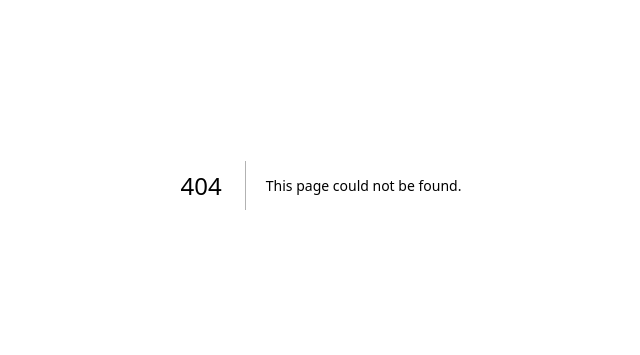
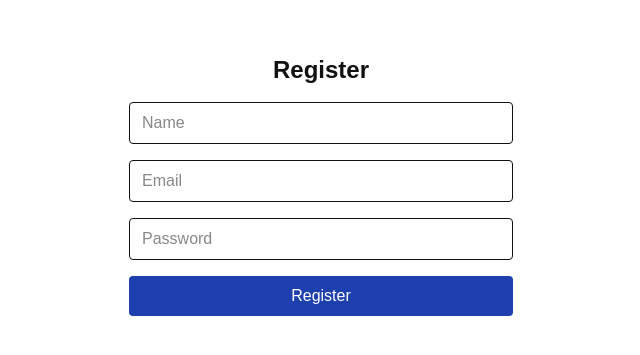
Before and after one commit to AMAN7040/zerocode, a Next.js app: page /register in a window 1280 px wide. Before the commit this address had no page. Shown: the part 215-570 px from the top of the page, without its empty margins (319-959 px from the left). Built offline with nearby package versions, Linux system fonts and the light colour scheme.

Commit message:
feat: implement basic register form to test user creation and auto login

```diff
--- /dev/null
+++ b/src/app/register/page.tsx
@@ -0,0 +1,63 @@
+"use client";
+
+import { useAuthContext } from "@/context/AuthContext";
+import { useRouter } from "next/navigation";
+import { useState } from "react";
+
+export default function RegisterPage() {
+  const { register } = useAuthContext();
+  const router = useRouter();
+
+  const [name, setName] = useState("");
+  const [email, setEmail] = useState("");
+  const [password, setPassword] = useState("");
+  const [error, setError] = useState("");
+
+  const handleRegister = async () => {
+    setError("");
+    const result = await register({ name, email, password });
+
+    if (!result.success) {
+      setError(result.error);
+      return;
+    }
+
+    router.push("/chat");
+  };
+
+  return (
+    <div className="min-h-screen flex flex-col items-center justify-center bg-background text-foreground px-4">
+      <h1 className="text-2xl font-bold mb-4">Register</h1>
+      <div className="w-full max-w-sm space-y-4">
+        <input
+          type="text"
+          placeholder="Name"
+          className="w-full px-3 py-2 border rounded"
+          value={name}
+          onChange={(e) => setName(e.target.value)}
+        />
+        <input
+          type="email"
+          placeholder="Email"
+          className="w-full px-3 py-2 border rounded"
+          value={email}
+          onChange={(e) => setEmail(e.target.value)}
+        />
+        <input
+          type="password"
+          placeholder="Password"
+          className="w-full px-3 py-2 border rounded"
+          value={password}
+          onChange={(e) => setPassword(e.target.value)}
+        />
+        {error && <p className="text-red-500 text-sm">{error}</p>}
+        <button
+          onClick={handleRegister}
+          className="w-full bg-primary text-white py-2 rounded hover:bg-primary/80"
+        >
+          Register
+        </button>
+      </div>
+    </div>
+  );
+}
```
